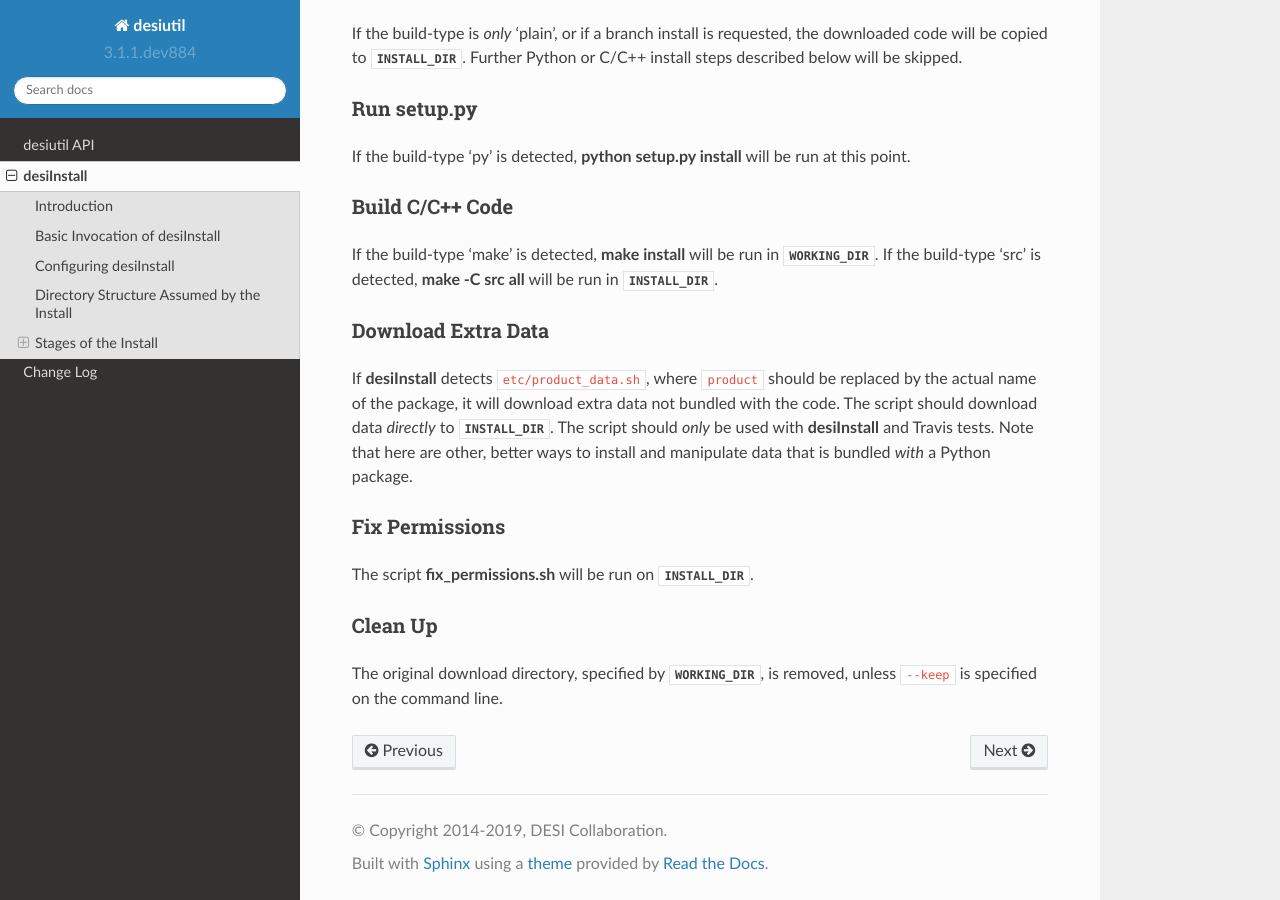
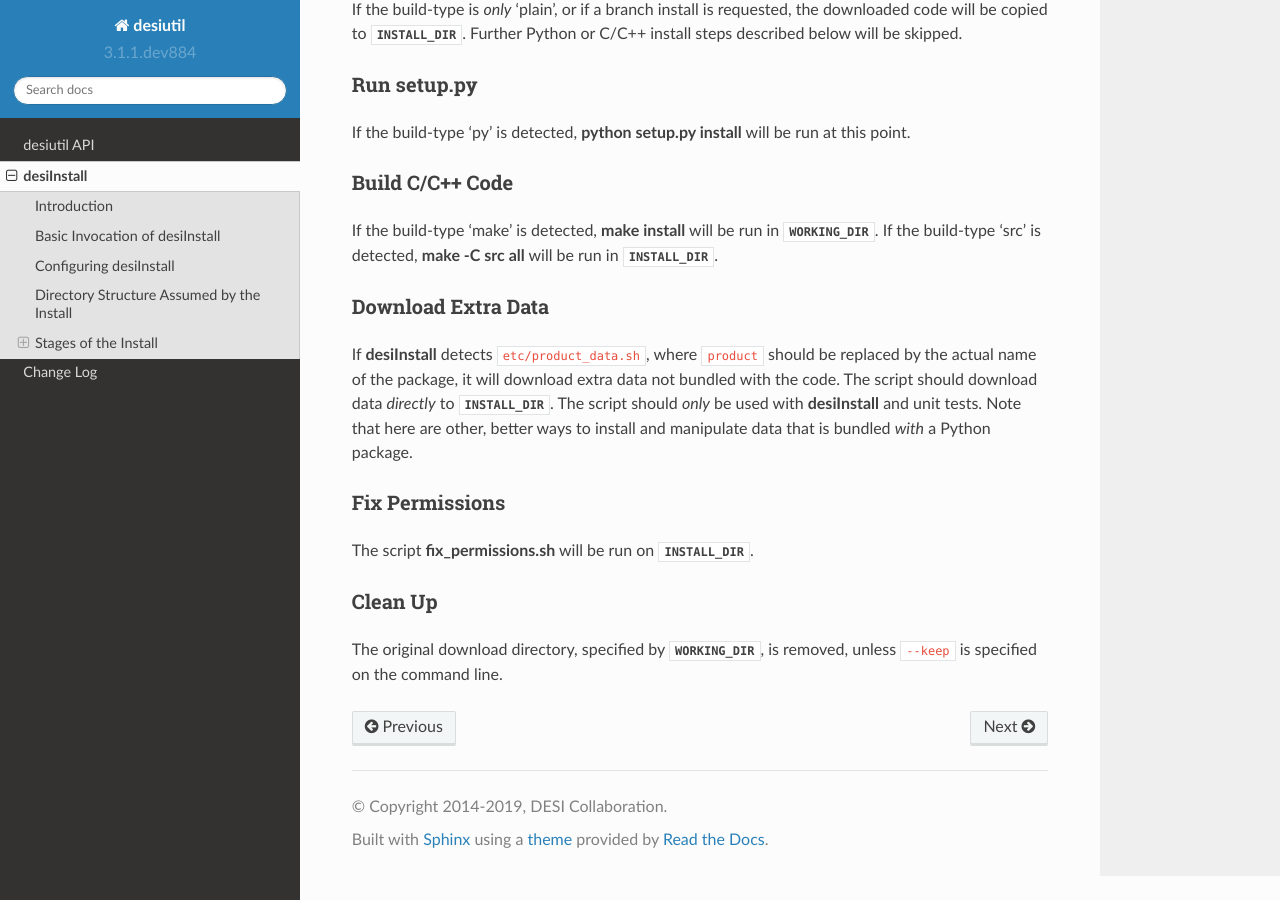
Before and after one commit to desihub/desiutil, a Sphinx documentation site: the page built from doc/desiInstall.rst, in a window 1280 px wide and 900 px high, scrolled down 6509 px. Built offline with Sphinx 7.4.7 and the Read the Docs theme 2.0.0, drawn with Linux system fonts in a browser that asks for light colours; some of the changed text lies outside the part shown.

Commit message:
remove obsolete terms, Python 2, Travis, etc.

```diff
--- a/doc/desiInstall.rst
+++ b/doc/desiInstall.rst
@@ -104,7 +104,7 @@
 :command:`desiInstall` is primarily intended to run in a production environment that
 supports Module files, *i.e.* at NERSC.
 
-*:command:`desiInstall` does not install a Modules infrastructure for you.* You have to
+:command:`desiInstall` *does not install a Modules infrastructure for you.* You have to
 do this yourself, if your system does not already have this.
 
 For the purposes of this section, we define ``$product_root`` as the
@@ -319,7 +319,7 @@
 replaced by the actual name of the package, it will download extra data
 not bundled with the code.  The script should download data *directly* to
 :envvar:`INSTALL_DIR`. The script should *only* be used
-with :command:`desiInstall` and Travis tests.  Note that here are other, better ways to
+with :command:`desiInstall` and unit tests.  Note that here are other, better ways to
 install and manipulate data that is bundled *with* a Python package.
 
 Fix Permissions
```
Also changed, not shown: other parts of doc/desiInstall.rst (+2 -2 lines).
